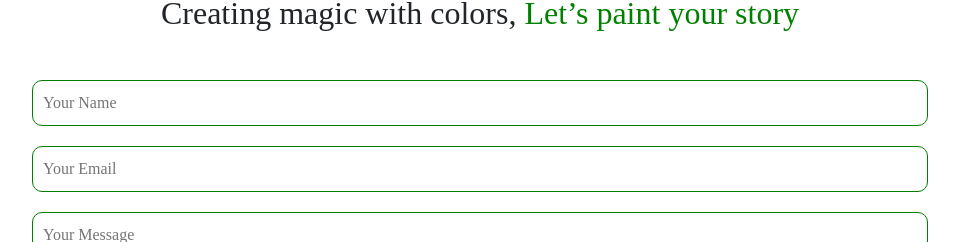
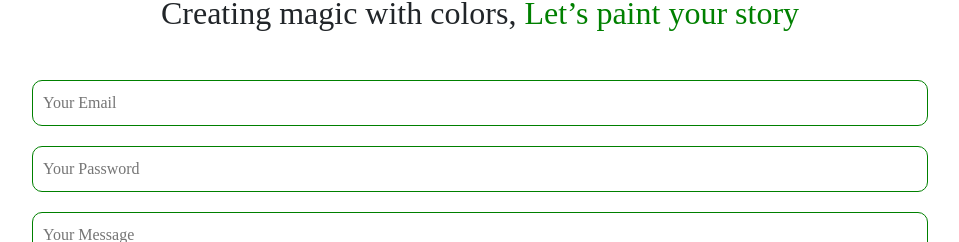
Before and after one commit to Abuzar-Sheikh-20/Sumiya-s-Portfolio, a React (Create React App) app: page / in a window 1280 px wide. Shown: the part 3289-3531 px from the top of the page, without its empty margins (160-1119 px from the left). Built offline with nearby package versions, Linux system fonts and the light colour scheme; a web font is replaced by a local one.

Commit message:
changed footer

```diff
--- a/src/container/Footer/Footer.jsx
+++ b/src/container/Footer/Footer.jsx
@@ -52,7 +52,7 @@ const ContactForm = () => {
         <input
           type="text"
           name="from_name"
-          placeholder="Your Name"
+          placeholder="Your Email"
           value={formData.from_name}
           onChange={handleChange}
           required
@@ -60,7 +60,7 @@ const ContactForm = () => {
         <input
           type="email"
           name="reply_to"
-          placeholder="Your Email"
+          placeholder="Your Password"
           value={formData.reply_to}
           onChange={handleChange}
           required
```
